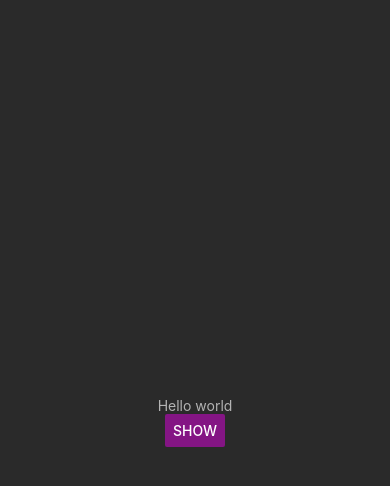
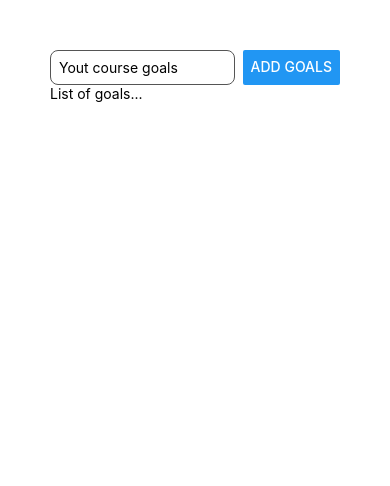
Before and after one commit to Siddhesh-Shirawale/react-native-guessNumber, a React Native app: screen / in a window 390 px wide. Shown: the top 486 px of the page. Built offline with nearby package versions, Linux system fonts and the light colour scheme.

Commit message:
layout learning

```diff
--- a/App.js
+++ b/App.js
@@ -1,4 +1,4 @@
-import { Button, StyleSheet, Text, View } from "react-native";
+import { Button, StyleSheet, Text, TextInput, View } from "react-native";
 import { useState } from "react";
 
 export default function App() {
@@ -9,29 +9,32 @@ export default function App() {
   };
 
   return (
-    <View style={styles.container}>
-      <Text style={{ color: "#b3b3b3" }}>Hello world</Text>
-      <Button
-        onPress={onPressButton}
-        title={showText ? "Hide" : "Show"}
-        color="#841584"
-        accessibilityLabel="Learn more about this purple button"
-      />
-      {showText && (
-        <Text style={{ color: "#b3b3b3", marginTop: 20, fontWeight: "bold" }}>
-          Visible
-        </Text>
-      )}
+    <View style={styles.appContainer}>
+      <View style={styles.flexContainer}>
+        <TextInput style={styles.inputGroup} placeholder="Yout course goals" />
+        <Button style={{ borderRadius: 8 }} title="Add goals" />
+      </View>
+      <View>
+        <Text>List of goals...</Text>
+      </View>
     </View>
   );
 }
 
 const styles = StyleSheet.create({
-  container: {
-    flex: 1,
-    backgroundColor: "#2a2a2a",
-    alignItems: "center",
-    justifyContent: "center",
-    color: "#b3b3b3",
+  appContainer: {
+    padding: 50,
+  },
+  inputGroup: {
+    borderWidth: 1,
+    borderColor: "#555",
+    padding: 8,
+    borderRadius: 8,
+    width: "80%",
+    marginRight: 8,
+  },
+  flexContainer: {
+    flexDirection: "row",
+    justifyContent: "space-between",
   },
 });
--- a/package.json
+++ b/package.json
@@ -12,7 +12,10 @@
     "expo": "~48.0.15",
     "expo-status-bar": "~1.4.4",
     "react": "18.2.0",
-    "react-native": "0.71.7"
+    "react-native": "0.71.7",
+    "react-native-web": "~0.18.10",
+    "react-dom": "18.2.0",
+    "@expo/webpack-config": "^18.0.1"
   },
   "devDependencies": {
     "@babel/core": "^7.20.0"
```
Also changed, not shown: 1 other file (tests, documents, lock files or other folders).
